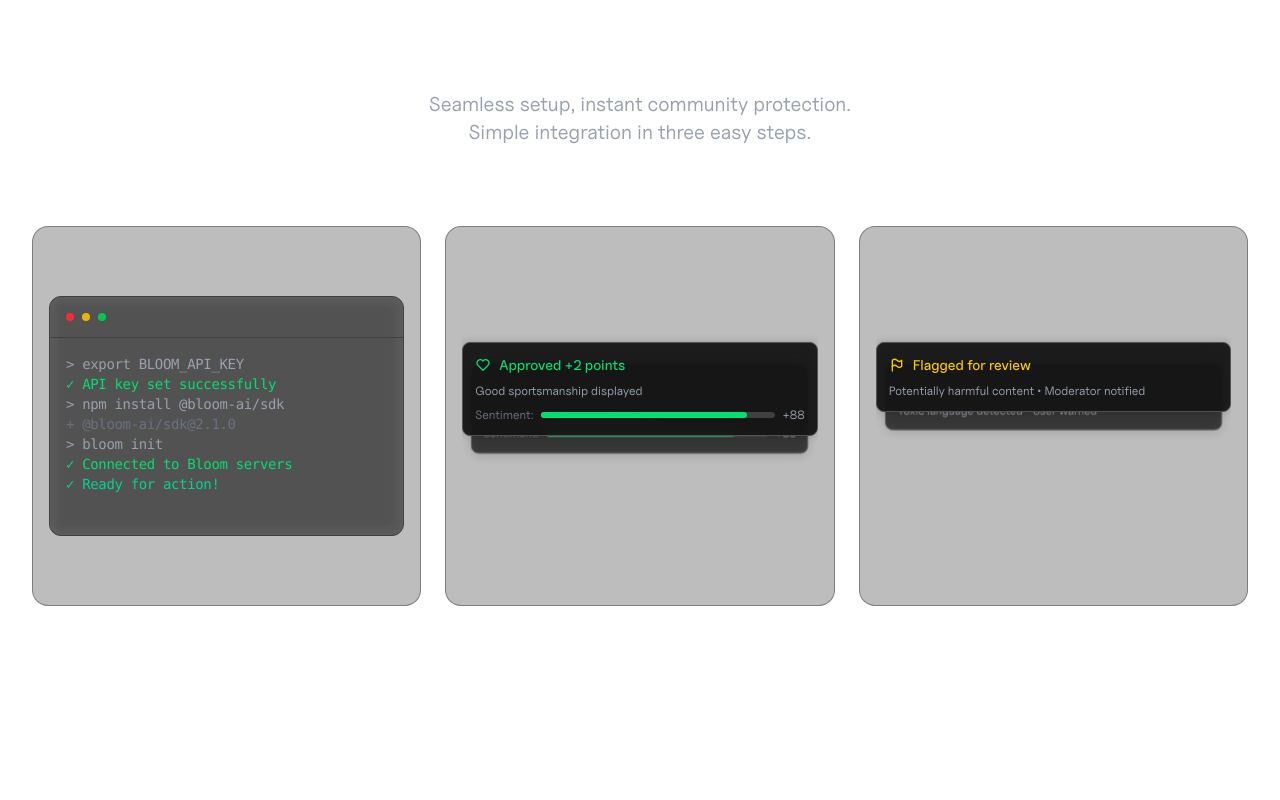
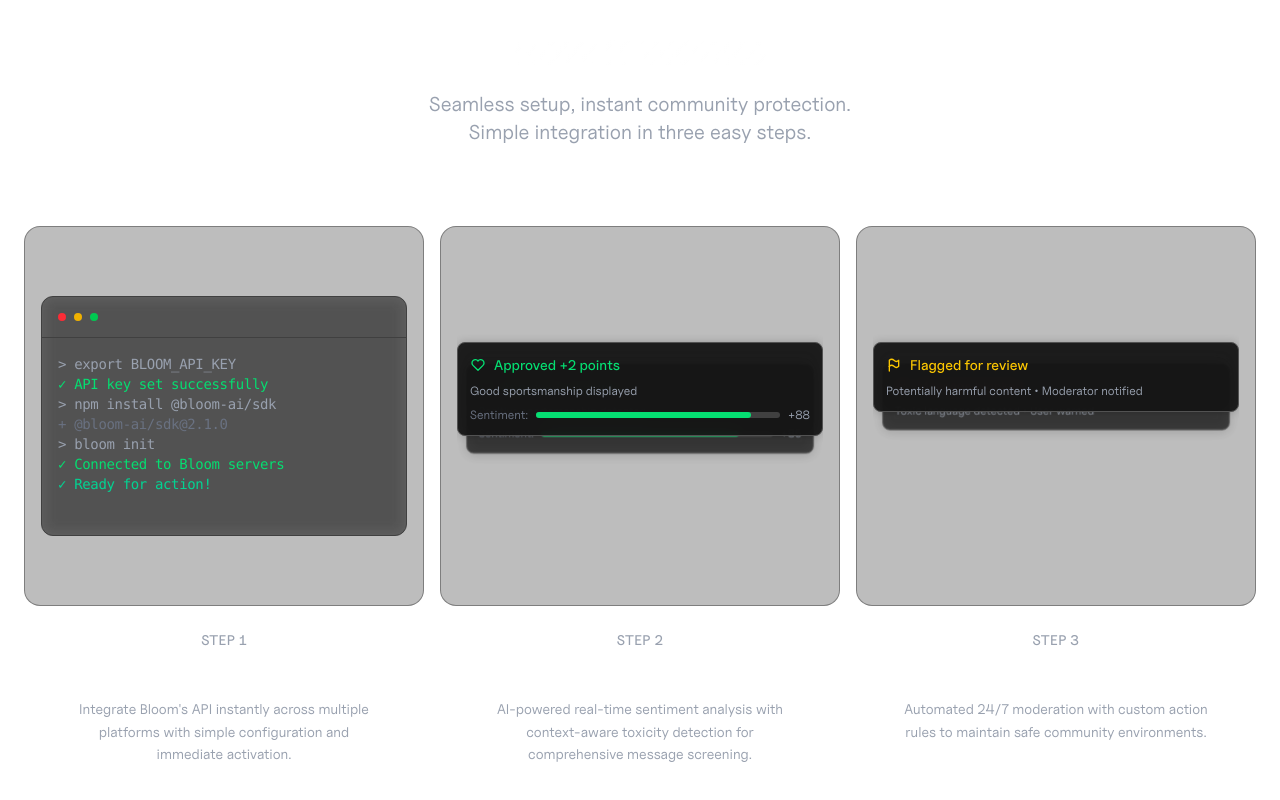
Before and after one commit to katjpg/bloom-ai-dashboard, a Next.js app in the folder landing/: page / in a window 1280 px wide. Shown: the part 3300-4100 px from the top of the page. Built offline with nearby package versions, Linux system fonts and the light colour scheme.

Commit message:
grid. ugh

```diff
--- a/landing/src/components/how-it-works/analyze-card.tsx
+++ b/landing/src/components/how-it-works/analyze-card.tsx
@@ -113,7 +113,7 @@
   return (
     <div className="w-full h-[300px] flex flex-col overflow-hidden">
       <div className="flex-1 flex items-center justify-center">
-        <div className="h-[180px] w-full relative mt-8">
+        <div className="h-[180px] w-full relative mt-8 min-w-[300px]">
         <AnimatePresence mode="popLayout">
           {notifications.map((notification, index) => (
             <motion.div
--- a/landing/src/components/how-it-works/index.tsx
+++ b/landing/src/components/how-it-works/index.tsx
@@ -7,7 +7,25 @@
 import { ProtectCard } from "./protect-card";
 
 export function HowItWorksSection() {
-  const steps = [
+  const stepData = [
+    {
+      number: 1,
+      title: "CONNECT",
+      description: "Integrate Bloom's API instantly across multiple platforms with simple configuration and immediate activation.",
+    },
+    {
+      number: 2,
+      title: "ANALYZE",
+      description: "AI-powered real-time sentiment analysis with context-aware toxicity detection for comprehensive message screening.",
+    },
+    {
+      number: 3,
+      title: "PROTECT",
+      description: "Automated 24/7 moderation with custom action rules to maintain safe community environments.",
+    }
+  ];
+
+  const stepComponents = [
     <TerminalDemo />,
     <AnalyzeCard />,
     <ProtectCard />
@@ -41,9 +59,33 @@
 
       {/* Steps */}
       <Container>
-        <div className="grid grid-cols-1 md:grid-cols-2 lg:grid-cols-3 gap-6">
-          {steps.map((step, index) => (
-            <StepCard key={index} content={step} />
+        <div className="grid grid-cols-1 lg:grid-cols-1 xl:grid-cols-3 gap-12 xl:gap-8">
+          {stepComponents.map((component, index) => (
+            <div key={index} className="flex flex-col items-center space-y-6">
+              <StepCard content={component} />
+
+              {/* Step Info */}
+              <div className="text-center space-y-2">
+                <div
+                  className="text-sm font-medium text-gray-400 tracking-wide"
+                  style={{ fontFamily: 'var(--font-uncut-sans)' }}
+                >
+                  STEP {stepData[index].number}
+                </div>
+                <h3
+                  className="text-xl font-bold text-white"
+                  style={{ fontFamily: 'var(--font-clash-grotesk)' }}
+                >
+                  {stepData[index].title}
+                </h3>
+                <p
+                  className="text-gray-400 text-sm max-w-xs mx-auto leading-relaxed"
+                  style={{ fontFamily: 'var(--font-uncut-sans)' }}
+                >
+                  {stepData[index].description}
+                </p>
+              </div>
+            </div>
           ))}
         </div>
       </Container>
--- a/landing/src/components/how-it-works/protect-card.tsx
+++ b/landing/src/components/how-it-works/protect-card.tsx
@@ -75,7 +75,7 @@
   return (
     <div className="w-full h-[300px] flex flex-col overflow-hidden">
       <div className="flex-1 flex items-center justify-center">
-        <div className="h-[180px] w-full relative mt-8">
+        <div className="h-[180px] w-full relative mt-8 min-w-[300px]">
         <AnimatePresence mode="popLayout">
           {notifications.map((notification, index) => (
             <motion.div
--- a/landing/src/components/how-it-works/step-card.tsx
+++ b/landing/src/components/how-it-works/step-card.tsx
@@ -8,9 +8,11 @@
 
 export function StepCard({ content }: StepCardProps) {
   return (
-    <div className="relative backdrop-blur-lg rounded-xl lg:rounded-2xl border border-neutral-700/50 bg-neutral-800/30 p-4 h-[380px]">
-      <div className="flex items-center justify-center h-full">
-        {content}
+    <div className="relative backdrop-blur-lg rounded-xl lg:rounded-2xl border border-neutral-700/50 bg-neutral-800/30 p-4 h-[380px] overflow-hidden w-[400px]">
+      <div className="flex items-center justify-center h-full w-full">
+        <div className="w-full min-w-[300px]">
+          {content}
+        </div>
       </div>
     </div>
   );
```
